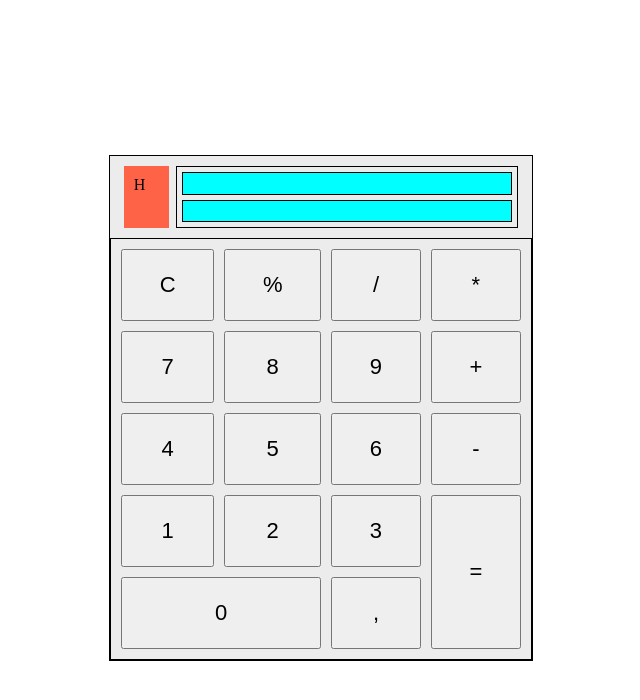
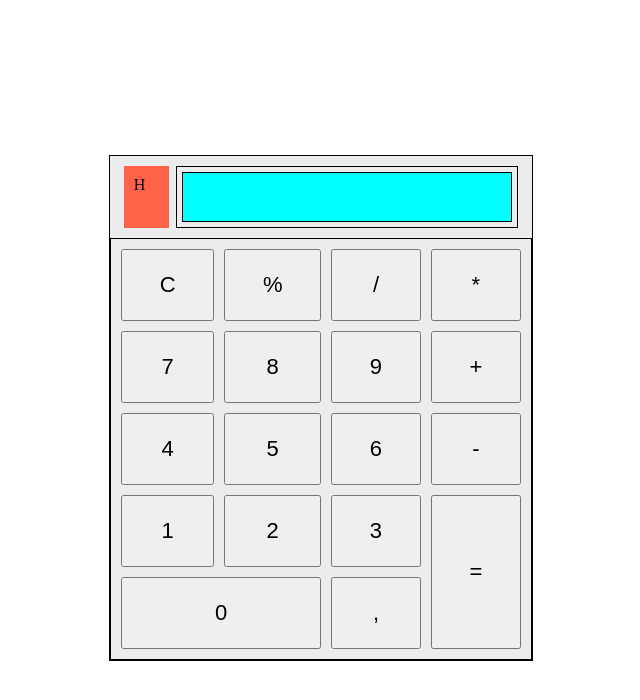
Before and after one commit to nicferki/webCalc, a plain HTML site: page index.html in a window 1280 px wide. Shown: the whole page, without its empty margins (319-959 px from the left). Drawn offline with Linux system fonts and the light colour scheme.

Commit message:
funtctional code

```diff
--- a/index.html
+++ b/index.html
@@ -11,8 +11,7 @@
       <div id="containerHeader">
         <span id="history">H</span>
         <div id="containerResult">
-          <span class="calculatorDisplay"></span>
-          <span class="calculatorDisplay"></span>
+          <span id="calculatorDisplay"></span>
         </div>
       </div>
       <div id="containerButtons">
@@ -67,24 +66,17 @@
               if (textElement == "77+33") {
                 document.getElementById("calculatorDisplay").innerText = "100"
               } else {
-                document.getElementById("calculatorDisplay").innerText =
-                  firstNumber + lastNumber
+                document.getElementById("calculatorDisplay").innerText = firstNumber + lastNumber
               }
               break
-
             case "-":
-              document.getElementById("calculatorDisplay").innerText =
-                firstNumber - lastNumber
+              document.getElementById("calculatorDisplay").innerText = firstNumber - lastNumber
               break
-
             case "*":
-              document.getElementById("calculatorDisplay").innerText =
-                firstNumber * lastNumber
+              document.getElementById("calculatorDisplay").innerText = firstNumber * lastNumber
               break
-
             case "/":
-              document.getElementById("calculatorDisplay").innerText =
-                firstNumber / lastNumber
+              document.getElementById("calculatorDisplay").innerText = firstNumber / lastNumber
               break
           }
         }
--- a/style.css
+++ b/style.css
@@ -33,7 +33,7 @@ body {
   padding: 5px;
 }
 
-.calculatorDisplay {
+#calculatorDisplay {
   display: block;
   padding: 10px;
 
```
